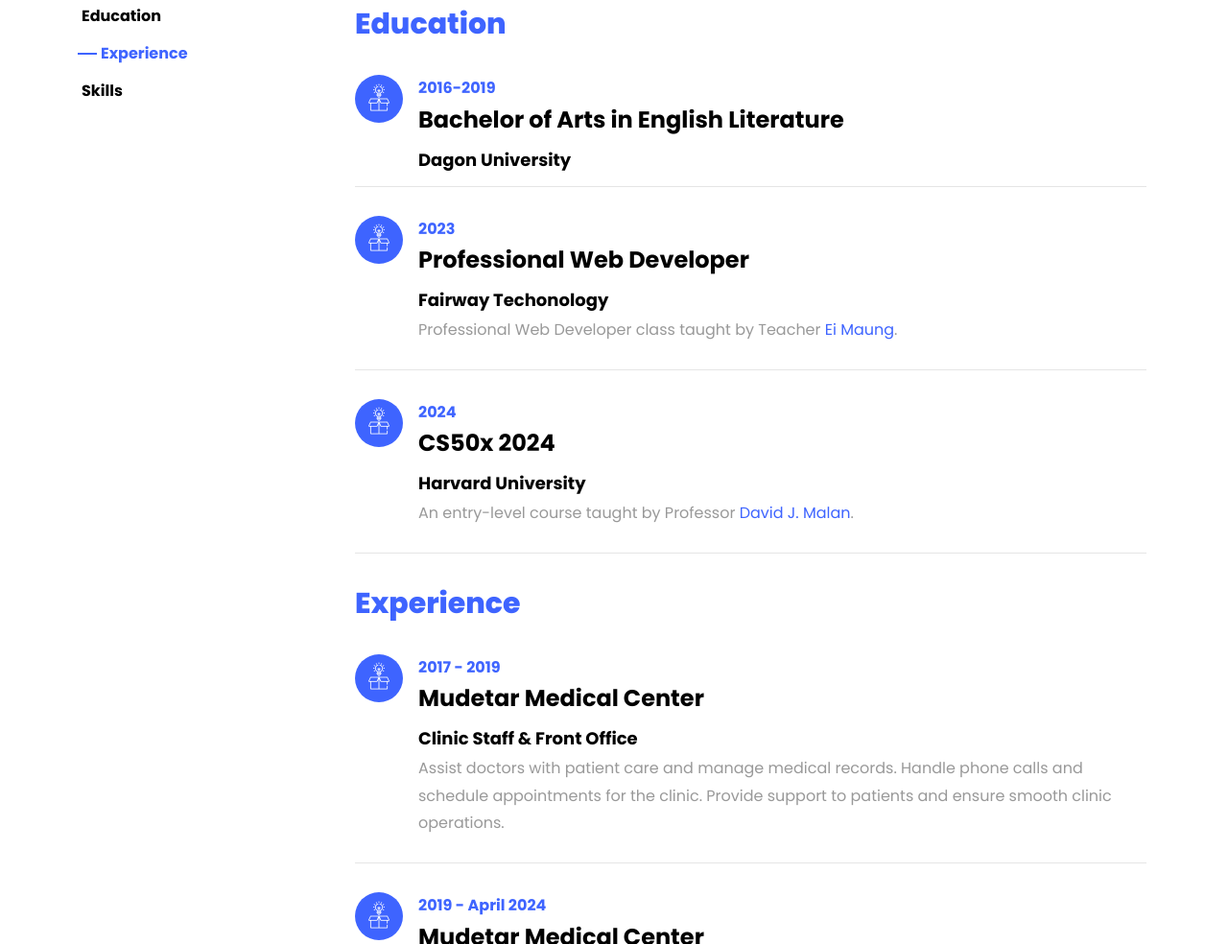
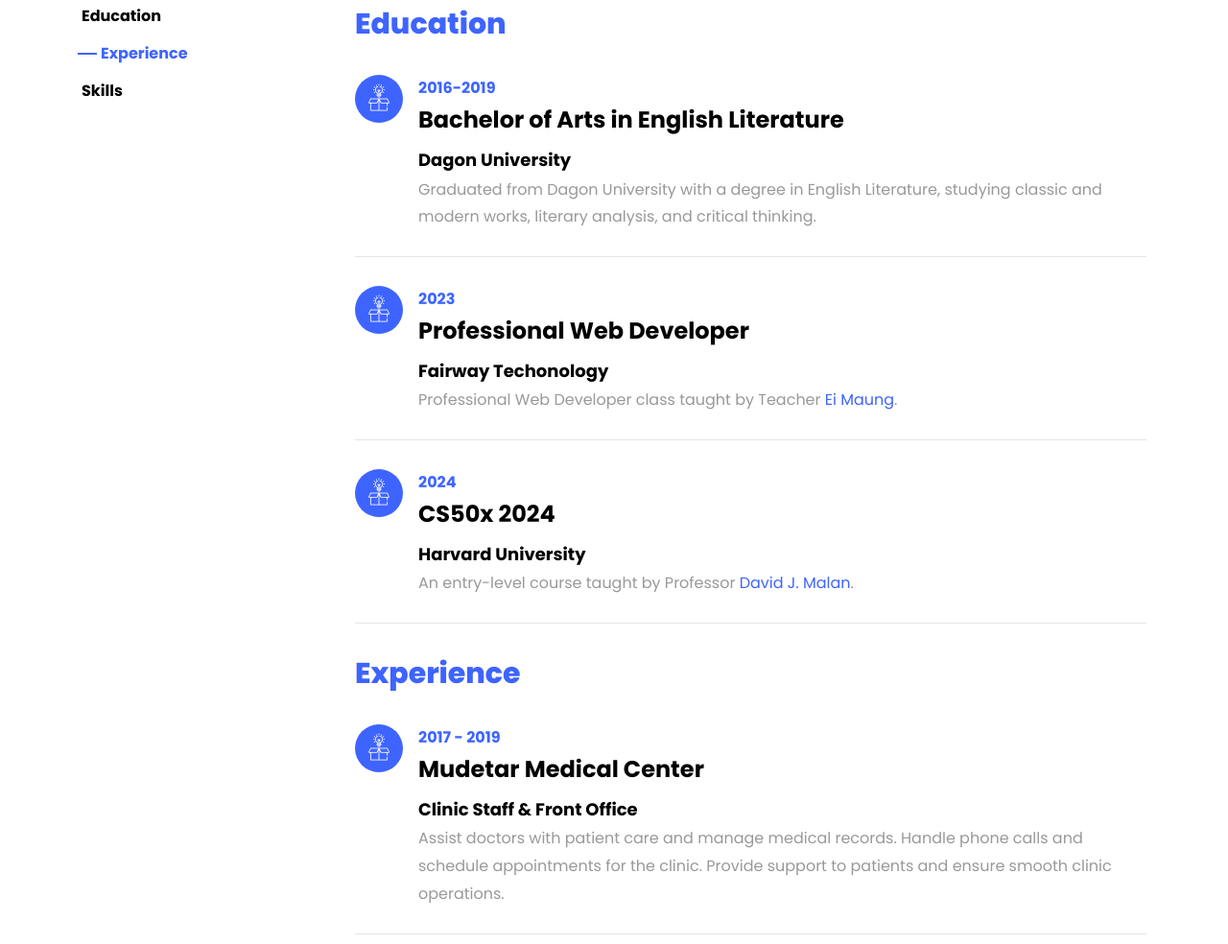
Before and after one commit to iamtayzar/my-cv, a plain HTML site: page index.html in a window 1280 px wide. Shown: the part 1573-2557 px from the top of the page at 96% size. Drawn offline with Linux system fonts and the light colour scheme; files whose address does not match are found by name.

Commit message:
Update index.html

```diff
--- a/index.html
+++ b/index.html
@@ -144,7 +144,8 @@
 								<span class="date">2016-2019</span>
 								<h2>Bachelor of Arts in English Literature</h2>
 								<span class="position">Dagon University</span>
-								<!-- <p>A small river named Duden flows by their place and supplies it with the necessary regelialia. It is a paradisematic country, in which roasted parts of sentences fly into your mouth.</p> -->
+								<p>Graduated from Dagon University with a degree in English Literature, studying classic and modern works, literary
+								analysis, and critical thinking.</p>
 							</div>
 						</div>
 						<div class="resume-wrap d-flex ftco-animate">
```
